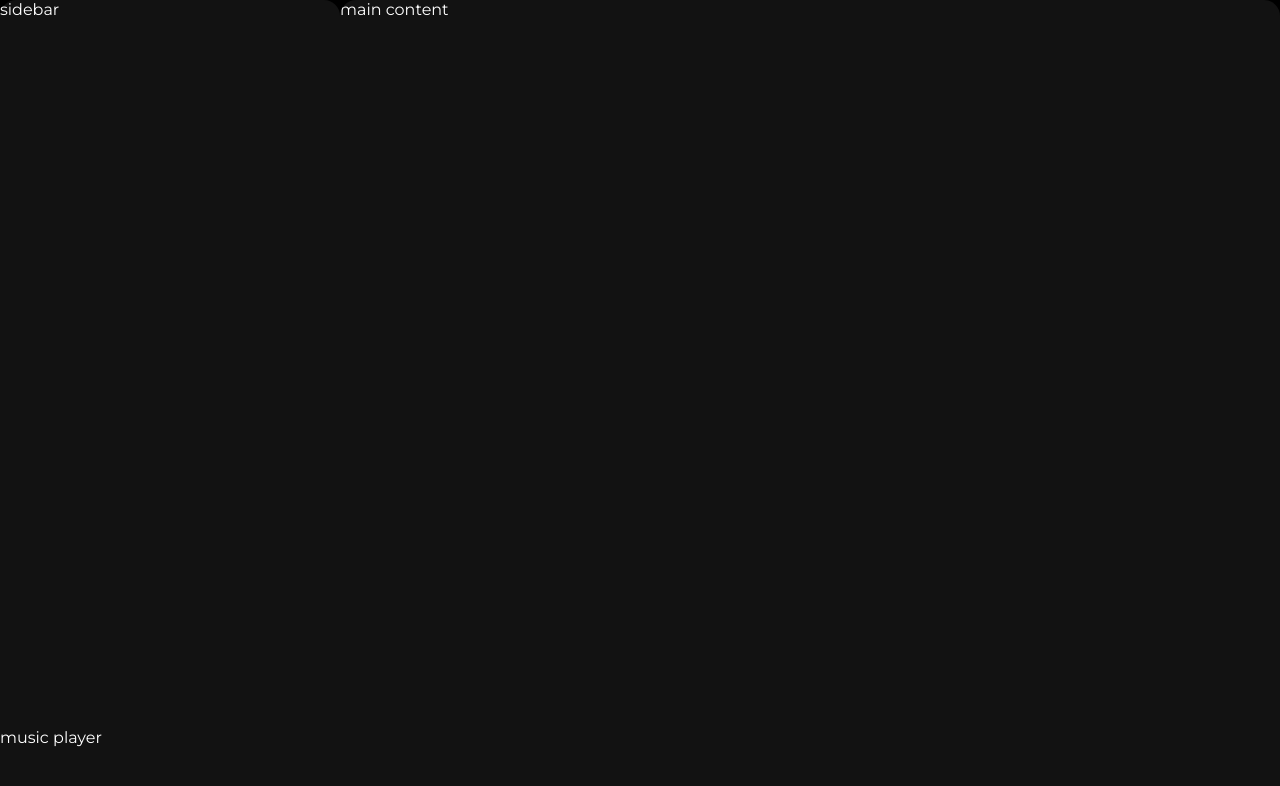
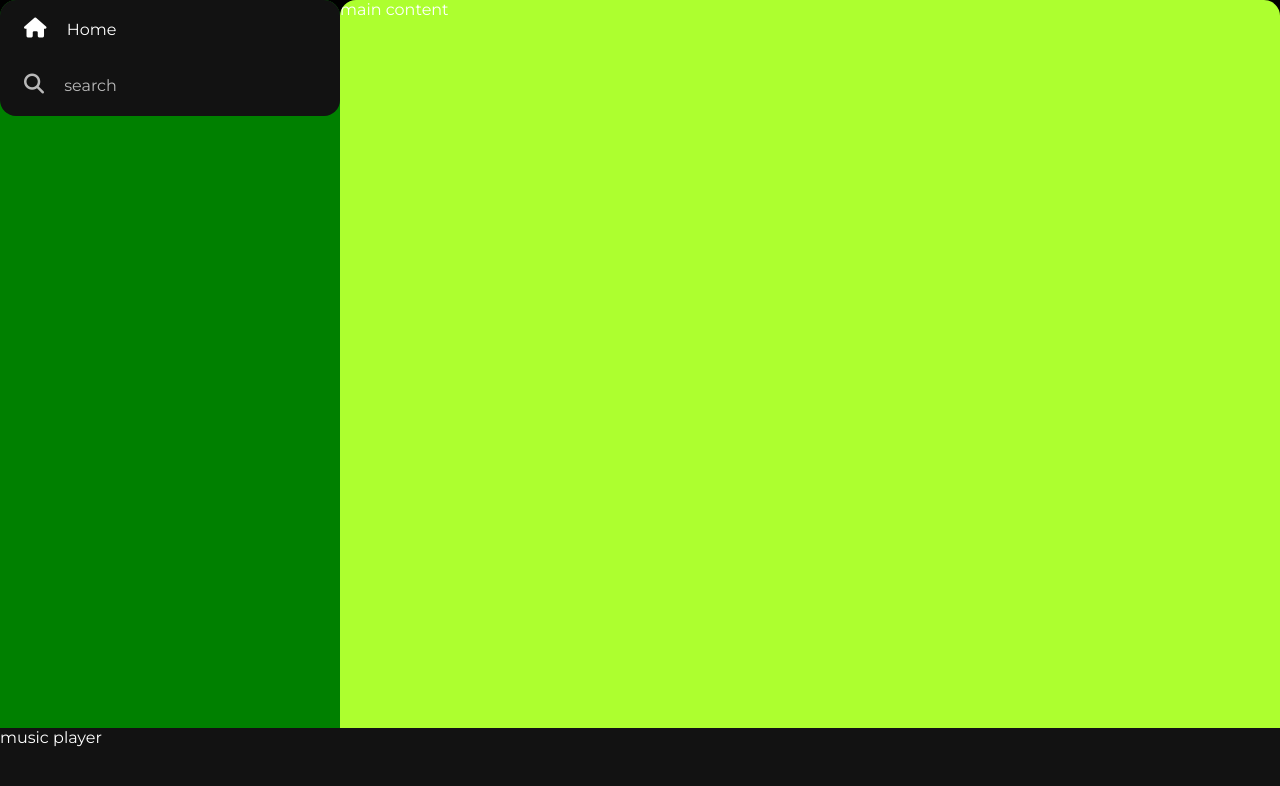
Before and after one commit to AbhishekWarad/Spotify-clone, a plain HTML site: page index.html in a window 1280 px wide. Drawn offline with Linux system fonts and the light colour scheme.

Commit message:
add .nav as parent and .nav-option as child

```diff
--- a/index.html
+++ b/index.html
@@ -13,7 +13,19 @@
 </head>
 <body>
     <div class="main">
-        <div class="sidebar">sidebar</div>
+        <div class="sidebar">
+            <div class="nav">
+                <div class="nav-option" style="opacity: 1;">
+                    <i class="fa-solid fa-house"></i>
+                    <a href="#">Home</a>
+                </div>
+                <div class="nav-option">
+                    <i class="fa-solid fa-magnifying-glass"></i>
+                    <a href="#">search</a>
+                </div>
+            </div>
+            <div class="library"> </div>
+        </div>
         <div class="main-content">main content</div>
         <div class="music-player"> music player</div>
     </div>
--- a/style.css
+++ b/style.css
@@ -12,13 +12,13 @@ body{
 }
 
 .sidebar{
-    background-color: #121212;
+    background-color: green;
     width: 340px;
     border-radius: 1rem; /*16px*/
 }
 
 .main-content{
-    background-color: #121212;
+    background-color: greenyellow;
     flex: 1;
     border-radius: 1rem;
     overflow: auto;
@@ -31,3 +31,38 @@ body{
    width: 100%;
    height: 72px;
 }
+
+a{
+    text-decoration: none;
+    color: white;
+}
+
+.nav{
+    background-color: #121212;
+    border-radius: 1rem;
+    height: 100px;
+    padding: 0.5rem  0.75rem;
+    display: flex;
+    flex-direction: column;
+    justify-content: center;
+}
+
+.nav-option{
+    line-height: 2.5rem;
+    opacity: 0.7;
+    padding: 0.5rem 0.75rem;
+}
+
+.nav-option:hover{
+    line-height: 2.5rem;
+    opacity: 1;
+}
+
+.nav-option i {
+    font-size: 1.25rem;
+}
+
+.nav-option a{
+    font-size: 1rem;
+    margin-left:1rem;
+}
```
